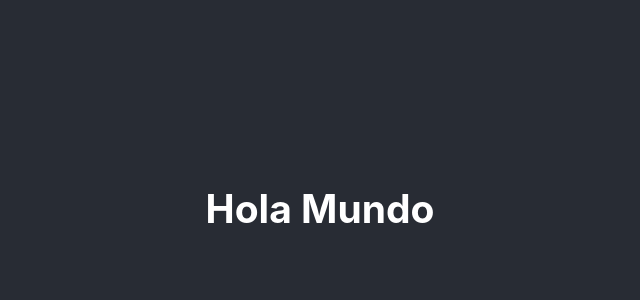
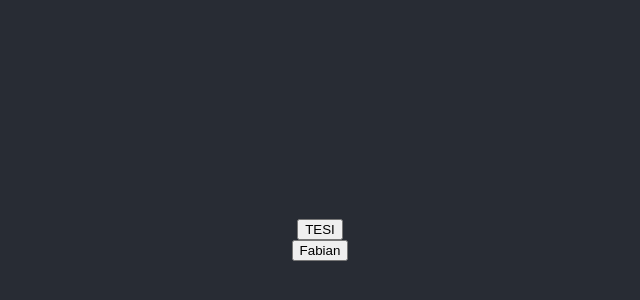
Before and after one commit to cesarrm5/Test, a React (Create React App) app: page / in a window 1280 px wide. Shown: the part 192-492 px from the top of the page, without its empty margins (320-960 px from the left). Built offline with nearby package versions, Linux system fonts and the light colour scheme.

Commit message:
Inserta botones

```diff
--- a/src/App.js
+++ b/src/App.js
@@ -1,11 +1,24 @@
 import logo from './logo.svg';
 import './App.css';
+import react,{useState} from 'react';
 
 function App() {
+  const [nombre, setNombre] = useState('')
+
+  const llamaFabian = () =>{
+    setNombre("Fabian")
+  }
+
+  const llamaTesi = () =>{
+    setNombre("TESI")
+  }
+
   return (
     <div className="App">
       <header className="App-header">
-        <h2>Hola Mundo</h2>
+        <h2>{nombre}</h2>
+        <button onClick={llamaTesi}>TESI</button>
+        <button onClick={llamaFabian}>Fabian</button>
       </header>
     </div>
   );
```
